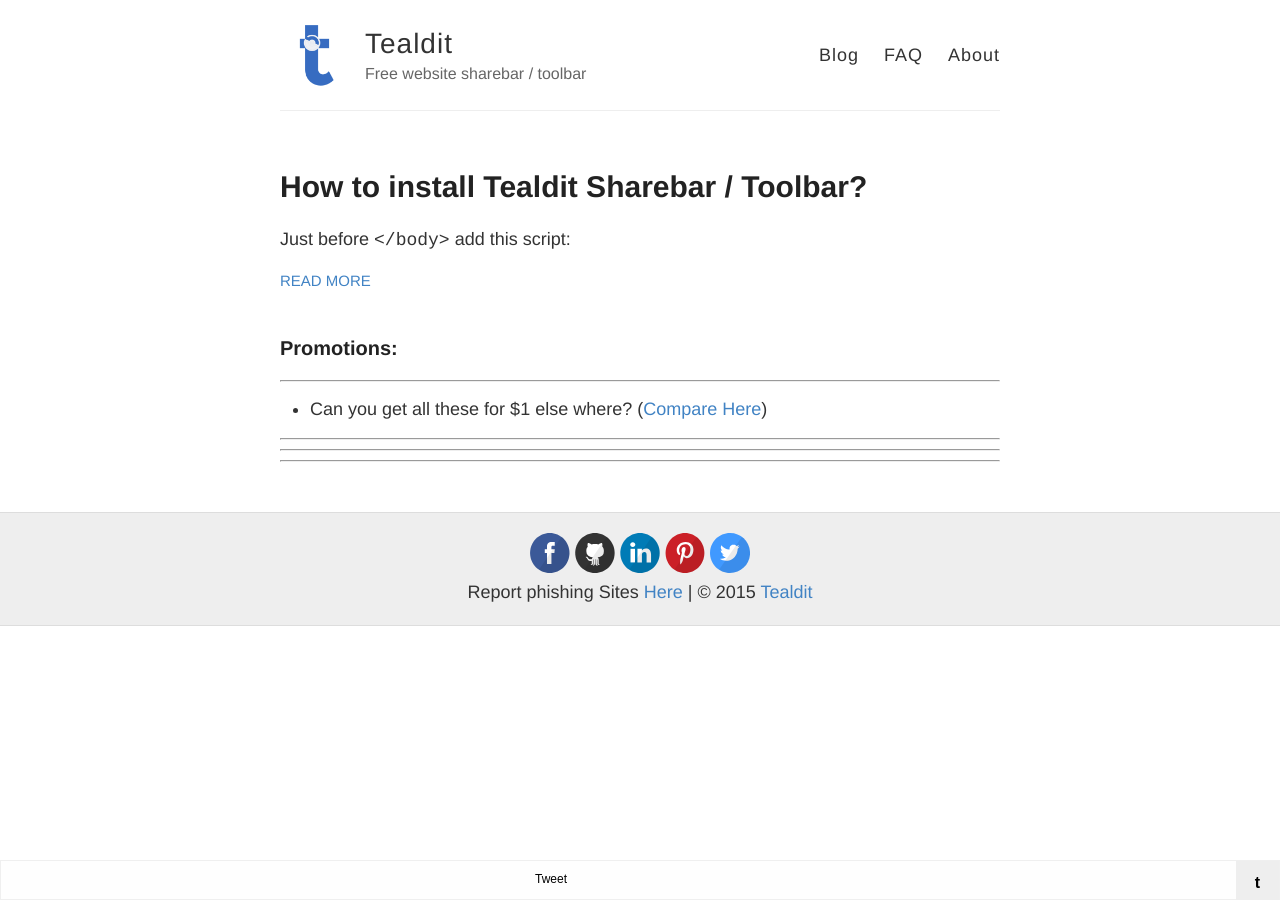
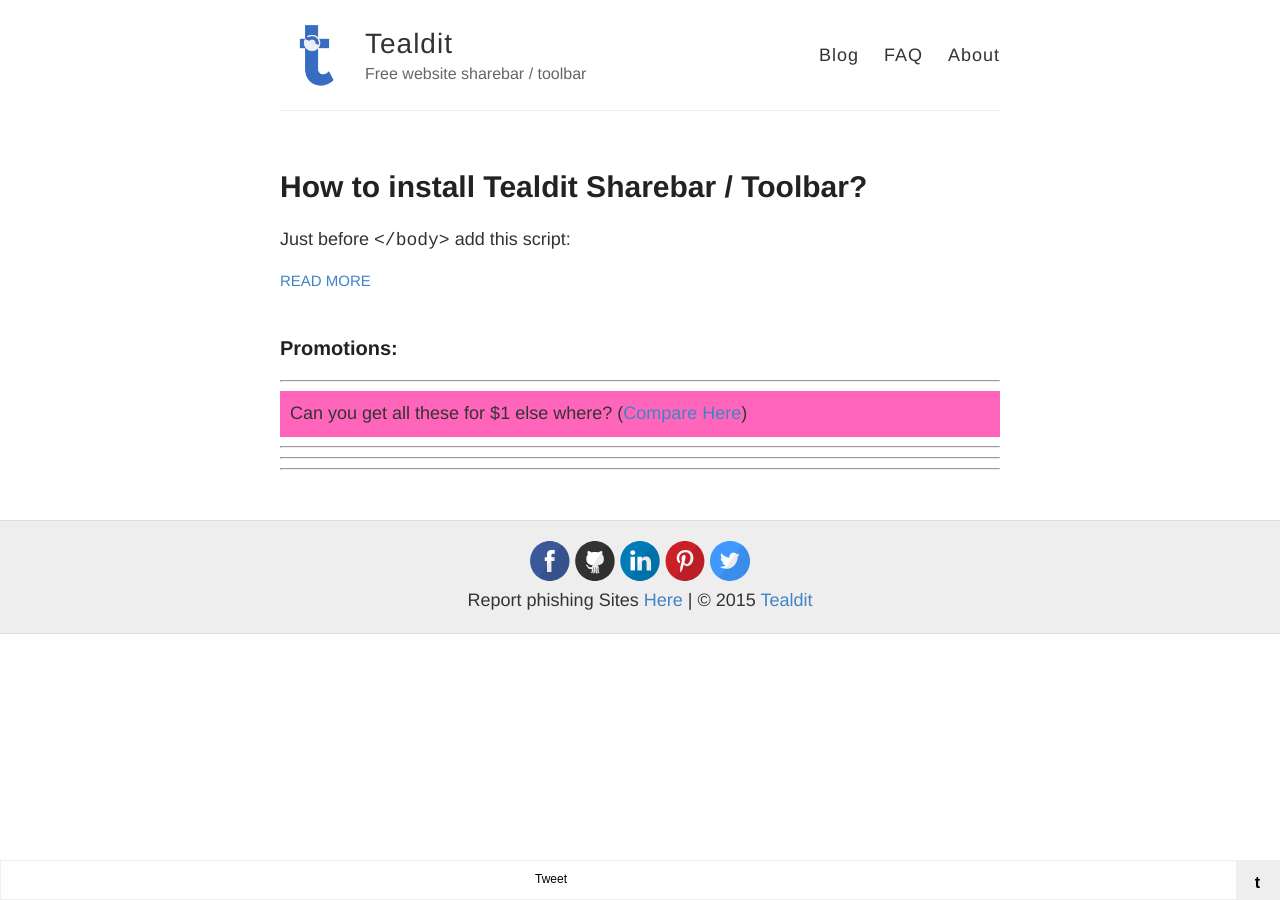
Before and after one commit to tealdit/tealdit.github.io, a Jekyll site: the page built from index.html, in a window 1280 px wide. Built offline with Jekyll 4.4.1, drawn with Linux system fonts in a browser that asks for light colours; nearby versions of some CDN libraries; comment, search, counter and statistics services are not loaded.

Commit message:
Update default.html

```diff
--- a/_layouts/default.html
+++ b/_layouts/default.html
@@ -53,7 +53,7 @@
       <div class="adsense">
         <h3>Promotions:</h3>
         <hr/>
-        <ul>
+        <ul style="background: #f6b;padding: 10px;list-style: none;margin: 0;">
           <li>Can you get all these for $1 else where? (<a href="http://goo.gl/kRWrif" rel="external nofollow" target="_blank">Compare Here</a>)</li>
         </ul>
         <hr/>
```
